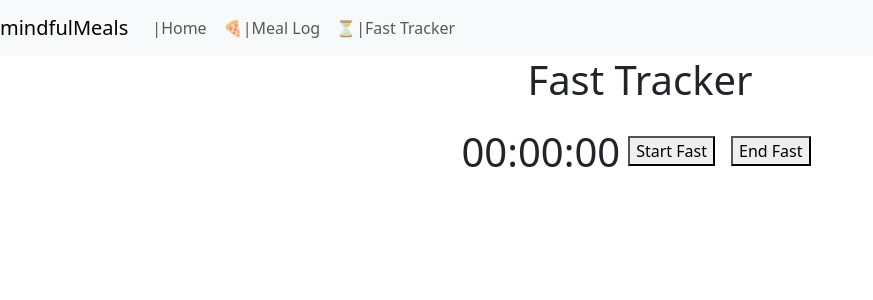
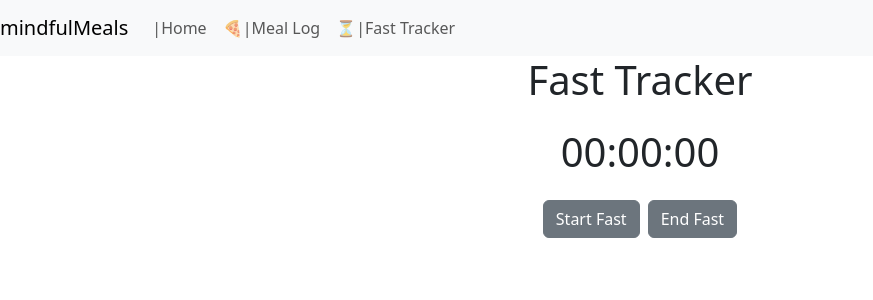
Before and after one commit to cmhorsey/mindful-meals, a React (Create React App) app: page /fast-tracker in a window 1280 px wide. Shown: the top 300 px of the page, without its empty margins (0-873 px from the left). Built offline with nearby package versions, Linux system fonts and the light colour scheme.

Commit message:
Update timer and message styling

```diff
--- a/src/Message.js
+++ b/src/Message.js
@@ -1,4 +1,4 @@
-import React, { useState, useEffect } from "react"
+import React, { useEffect } from "react"
 
 function Message({ seconds, handleStopTimer, message, setMessage }) {
   // Hour 0-4: Postprandial Phase seconds 1-14,400
@@ -9,15 +9,15 @@ function Message({ seconds, handleStopTimer, message, setMessage }) {
   useEffect(() => {
     function handleTimerPhase() {
       if (seconds >= 1 && seconds < 5) {
-        setMessage("Phase 1 - Postprandial Phase ")
+        setMessage(" Phase 1 - Postprandial Phase ")
       } else if (seconds >= 5 && seconds < 10) {
-        setMessage("Phase 2 - Early Fasting Phase")
+        setMessage(" Phase 2 - Early Fasting Phase ")
       } else if (seconds >= 10 && seconds < 15) {
-        setMessage("Phase 3 - Glycogen Utilization Phase")
+        setMessage(" Phase 3 - Glycogen Utilization Phase ")
       } else if (seconds >= 15 && seconds < 20) {
-        setMessage("Phase 4 - Fat-Burning Phase")
+        setMessage(" Phase 4 - Fat-Burning Phase ")
       } else if (seconds === 20) {
-        setMessage("Fast Complete")
+        setMessage(" Fast Complete ")
         handleStopTimer()
       }
     }
@@ -25,9 +25,9 @@ function Message({ seconds, handleStopTimer, message, setMessage }) {
   }, [seconds])
 
   return (
-    <div>
-      <span>
-        <h3>{message}</h3>
+    <div className="d-flex justify-content-center mt-4">
+      <span className=" bg-secondary text-light rounded">
+        <h3 className="m-0">{message}</h3>
       </span>
     </div>
   )
--- a/src/TimerCreator.js
+++ b/src/TimerCreator.js
@@ -1,5 +1,3 @@
-import React, { useState, useEffect } from "react"
-
 function TimeCreator({ seconds, setSeconds, timerID, setTimerID, setMessage }) {
   const tick = () => {
     setSeconds((prevSeconds) => prevSeconds + 1)
@@ -31,14 +29,15 @@ function TimeCreator({ seconds, setSeconds, timerID, setTimerID, setMessage }) {
   }
 
   return (
-    <div className="d-flex justify-content-center">
-      <h1>{formatTime()}</h1>
-      <div className="mb-3 p-2">
-        <button onClick={handleStartTimer}>Start Fast</button>
-      </div>
-
-      <div className="mb-3 p-2">
-        <button onClick={handleStopTimer}>End Fast</button>
+    <div className="d-flex flex-column align-items-center">
+      <h1 className="mb-4">{formatTime()}</h1>
+      <div className="mb-3">
+        <button className="btn btn-secondary me-2" onClick={handleStartTimer}>
+          Start Fast
+        </button>
+        <button className="btn btn-secondary" onClick={handleStopTimer}>
+          End Fast
+        </button>
       </div>
     </div>
   )
```
